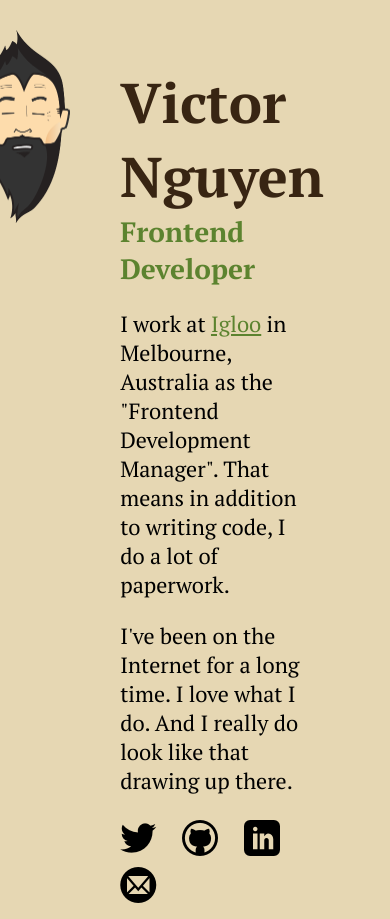
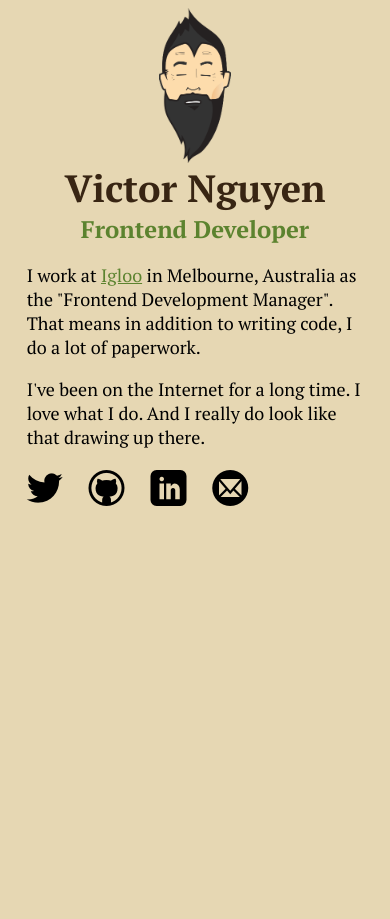
Before and after one commit to victornguyen/vic.codes-jekyll, a Jekyll site: the page built from index.html, in a window 390 px wide. Built offline with Jekyll 4.4.1, drawn with Linux system fonts in a browser that asks for light colours.

Commit message:
added some responsivenessssss

```diff
--- a/_layouts/default.html
+++ b/_layouts/default.html
@@ -3,7 +3,7 @@
 <head>
     <title>{{ page.title }}</title>
     <link href='http://fonts.googleapis.com/css?family=PT+Serif:400,700' rel='stylesheet' type='text/css'>
-
+    <meta name="viewport" content="width=device-width, initial-scale=1, maximum-scale=1, user-scalable=no">
     {% comment %}
     <link rel="stylesheet" type="text/css" href="/components/normalize-css/normalize.css">
     {% endcomment %}
@@ -88,8 +88,62 @@
         }
         #avatar {
             position: absolute;
-            left: -140px;
+            left: -134px;
             top: 0;
+            display: block;
+        }
+        @media only screen and (max-width : 800px) {
+            #splash {
+                margin:6% 15% 0 25%;
+            }
+            h1 {
+                font-size: 48px;
+            }
+            h2 {
+                font-size: 24px;
+            }
+            p {
+                font-size: 20px;
+            }
+        }
+        @media only screen and (max-width : 600px) {
+            #splash {
+                margin: 3% 10% 0 25%;
+                padding-top: 20px;
+            }
+            #avatar {
+                left: -118px;
+            }
+            h1 {
+                font-size: 44px;
+            }
+            h2 {
+                font-size: 22px;
+            }
+            p {
+                font-size: 18px;
+            }
+        }
+        @media only screen and (max-width : 560px) {
+            #splash {
+                margin:0 5% 0 5%;
+                padding-top: 0;
+            }
+            #avatar {
+                position: relative;
+                left: auto;
+                margin: 0 auto;
+                width: 72px;
+                height: 155px;
+            }
+            h1 {
+                font-size: 38px;
+                text-align: center;
+            }
+            h2 {
+                font-size: 24px;
+                text-align: center;
+            }
         }
     </style>
 </head>
```
